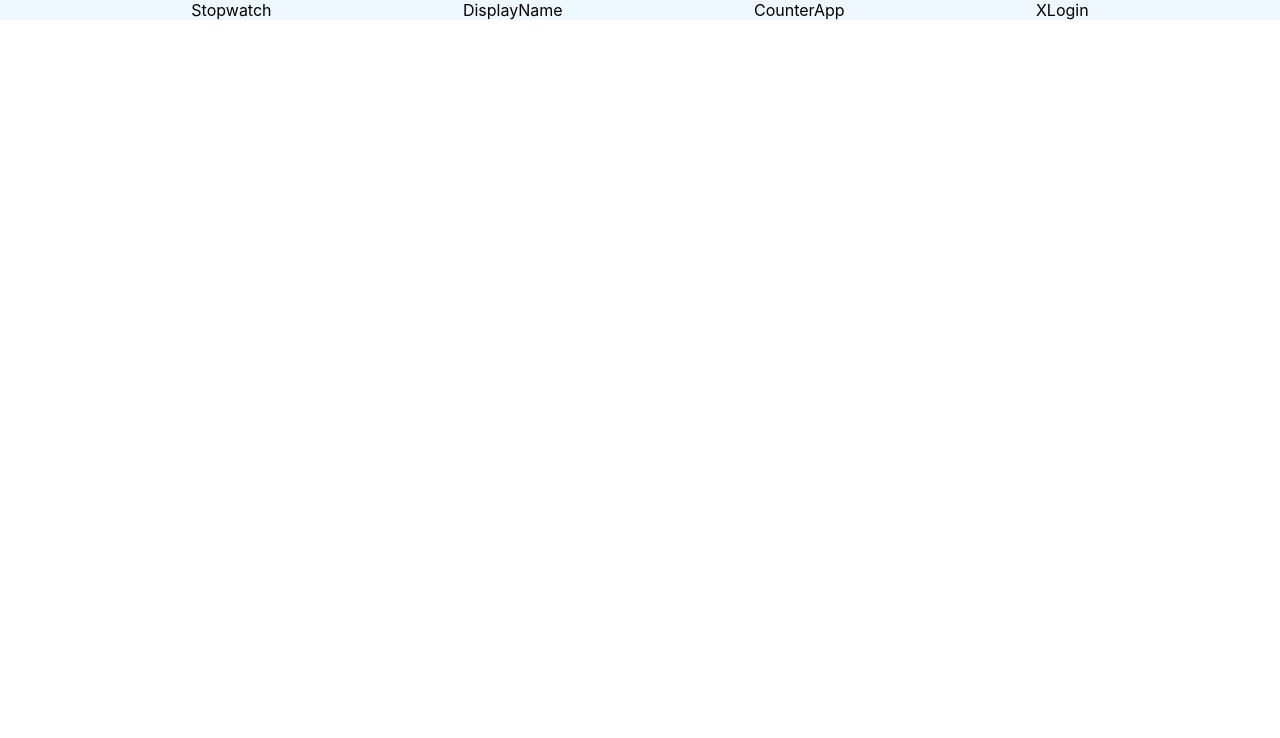
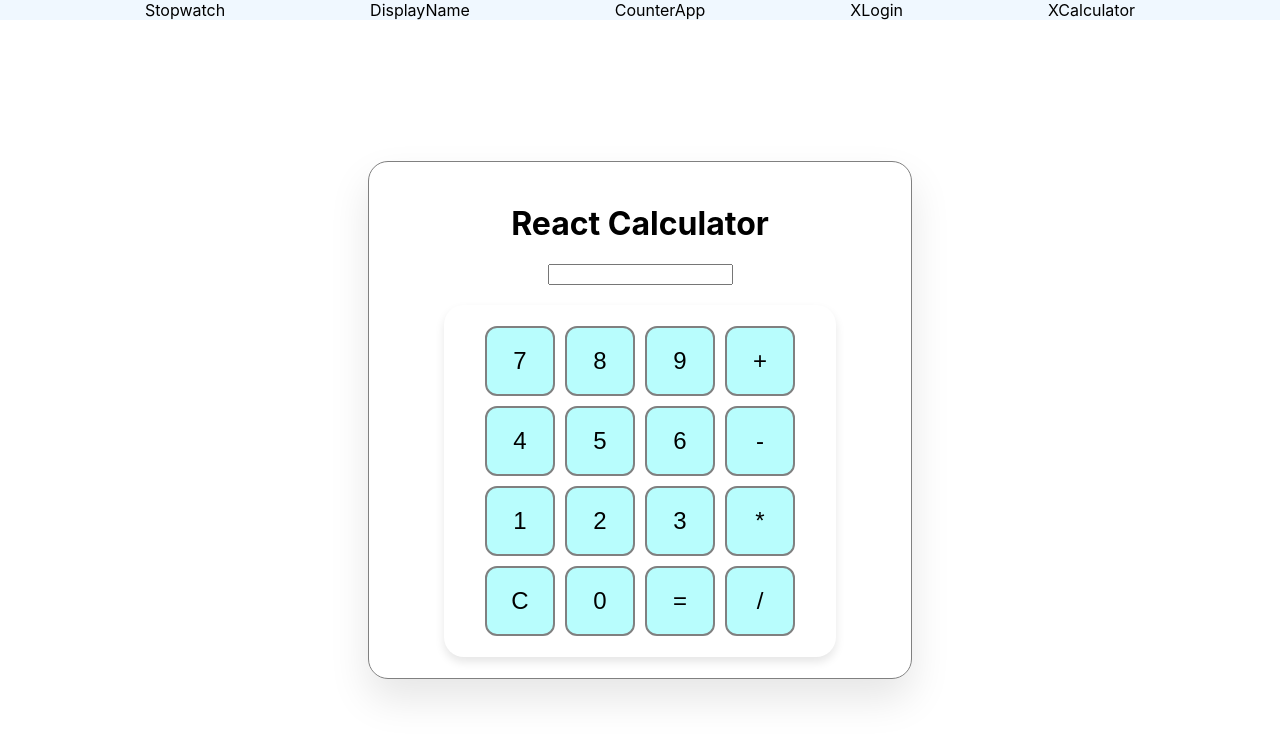
Before and after one commit to Sujitpandey1409/XStopwatch-, a React (Create React App) app: page /XCalculator in a window 1280 px wide. Shown: the top 738 px of the page. Built offline with nearby package versions, Linux system fonts and the light colour scheme.

Commit message:
added xcalculator

```diff
--- a/src/App.js
+++ b/src/App.js
@@ -6,6 +6,7 @@ import FullNameDisplay from "./Pages/FullNameDisplay";
 import Nav from "./Components/Navbar";
 import Counter from "./Pages/Counter";
 import LogIn from "./Pages/Login";
+import Calculator from "./Pages/Calculator";
 
 function App() {
   return (
@@ -17,6 +18,7 @@ function App() {
         <Route path='/displayName' element={<FullNameDisplay />}/>
         <Route path='/CounterApp' element={<Counter />}/>
         <Route path='/XLogin' element={<LogIn />}/>
+        <Route path='/XCalculator' element={<Calculator />}/>
       </Routes>
     </div>
     </>
--- /dev/null
+++ b/src/Components/CaclciKey.css
@@ -0,0 +1,13 @@
+.key{
+    height: 70px;
+    width: 70px;
+    border: 2px solid gray;
+    border-radius: 12px;
+    background-color: rgb(184, 253, 253);
+    font-size: x-large;
+    font-weight: 500;
+    cursor: pointer;
+}
+.key:hover{
+    box-shadow: 0px 5px 10px rgba(0, 0, 0, 0.1);
+}
--- /dev/null
+++ b/src/Components/CaclciKey.jsx
@@ -0,0 +1,20 @@
+import React, { useRef, useState } from 'react';
+import './CaclciKey.css'
+
+const CaclciKey = ({keys, updateInput, showResult}) => {
+    const buttonVal = useRef(null)
+    const [inputDataStr, setInputDataStr] = useState('')
+    let operator = '+-*/'
+    // const handleClick = ()=>{
+    //     // let keys = buttonVal.current.textContent
+    //     console.log(keys, keys==='=', keys==='C');
+    //     console.log(inputDataStr)
+    //     if (!(operator.includes(keys)&&inputDataStr[inputDataStr.length-1]===keys)){
+    //     if(keys === 'C'){console.log('C clicked',inputDataStr); setInputDataStr((inputDataStr)=> inputDataStr=''); updateInput('')}
+    //     else if(buttonVal.current.textContent === '='){console.log('= clicked'); inputDataStr&&showResult(eval(inputDataStr))}
+    //     else{setInputDataStr((inputDataStr)=>inputDataStr+keys); console.log(inputDataStr+keys); updateInput(inputDataStr+keys)}}
+    // }
+    return ( <button ref={buttonVal} className='key'>{keys}</button> );
+}
+
+export default CaclciKey;
--- a/src/Components/Navbar.jsx
+++ b/src/Components/Navbar.jsx
@@ -9,6 +9,7 @@ const Nav = () => {
       <p onClick={()=>{Navigate('/displayName')}} >DisplayName</p>
       <p onClick={()=>{Navigate('/CounterApp')}} >CounterApp</p>
       <p onClick={()=>{Navigate('/XLogin')}} >XLogin</p>
+      <p onClick={()=>{Navigate('/XCalculator')}} >XCalculator</p>
     </div>
   );
 };
--- /dev/null
+++ b/src/Pages/Calculator.css
@@ -0,0 +1,26 @@
+.calculatorContainer{
+    padding: 21px;
+    display: flex;
+    flex-direction: column;
+    align-items: center;
+    justify-content: space-between;
+    /* height: 500px; */
+    width: 500px;
+    border-radius: 20px;
+    border: 1px solid gray;
+    box-shadow: 0px 20px 40px rgba(0, 0, 0, 0.1);
+    .keysContainer{
+        width:70%;
+        padding: 21px;
+        margin-top: 20px;
+        display: flex;
+        flex-wrap: wrap;
+        justify-content: center;
+        box-shadow: 0px 5px 10px rgba(0, 0, 0, 0.1);
+        border-radius: 20px;
+        gap:10px
+    }
+    p{
+        color: gray;
+    }
+}
--- /dev/null
+++ b/src/Pages/Calculator.jsx
@@ -0,0 +1,34 @@
+import React, { useState } from 'react';
+import CaclciKey from '../Components/CaclciKey';
+import { calciKeys } from '../data';
+import './Calculator.css'
+const Calculator = () => {
+    const [inputVal, setInputVal] = useState('')
+    const [result, setResult] = useState()
+    let operator = '+-*/'
+    // const updateInput = (val)=>{setInputVal((input)=>result+val)}
+    // const showResult = (val)=>{setResult((result)=>eval)}
+    const handleClick = (e) => {
+        let keyVal = e.target.textContent
+        console.log(keyVal);
+        console.log(calciKeys.join().includes(keyVal))
+        if(calciKeys.join().includes(keyVal)){
+        if (!(operator.includes(keyVal) && inputVal[inputVal.length - 1] === keyVal)) {
+            if (keyVal === 'C') { console.log('C clicked', inputVal); setInputVal((inputVal) => inputVal = ''); setResult()}
+            else if (keyVal === '=') { console.log('= clicked'); inputVal && setResult(eval(inputVal)) }
+            else { setInputVal((inputVal) => inputVal + keyVal); console.log(inputVal + keyVal); }
+        }}
+    }
+return (
+    <div className="calculatorContainer">
+        <h1>React Calculator</h1>
+        <input type='text' value={inputVal} />
+        {result && <p>{result}</p>}
+        <div onClick={handleClick} className="keysContainer">
+            {calciKeys.map((el, i) => <CaclciKey key={i} keys={el} />)}
+        </div>
+    </div>
+);
+}
+
+export default Calculator;
--- /dev/null
+++ b/src/data.js
@@ -0,0 +1 @@
+export const calciKeys = [7,8,9,'+',4,5,6,'-',1,2,3,'*','C',0,'=','/']
```
